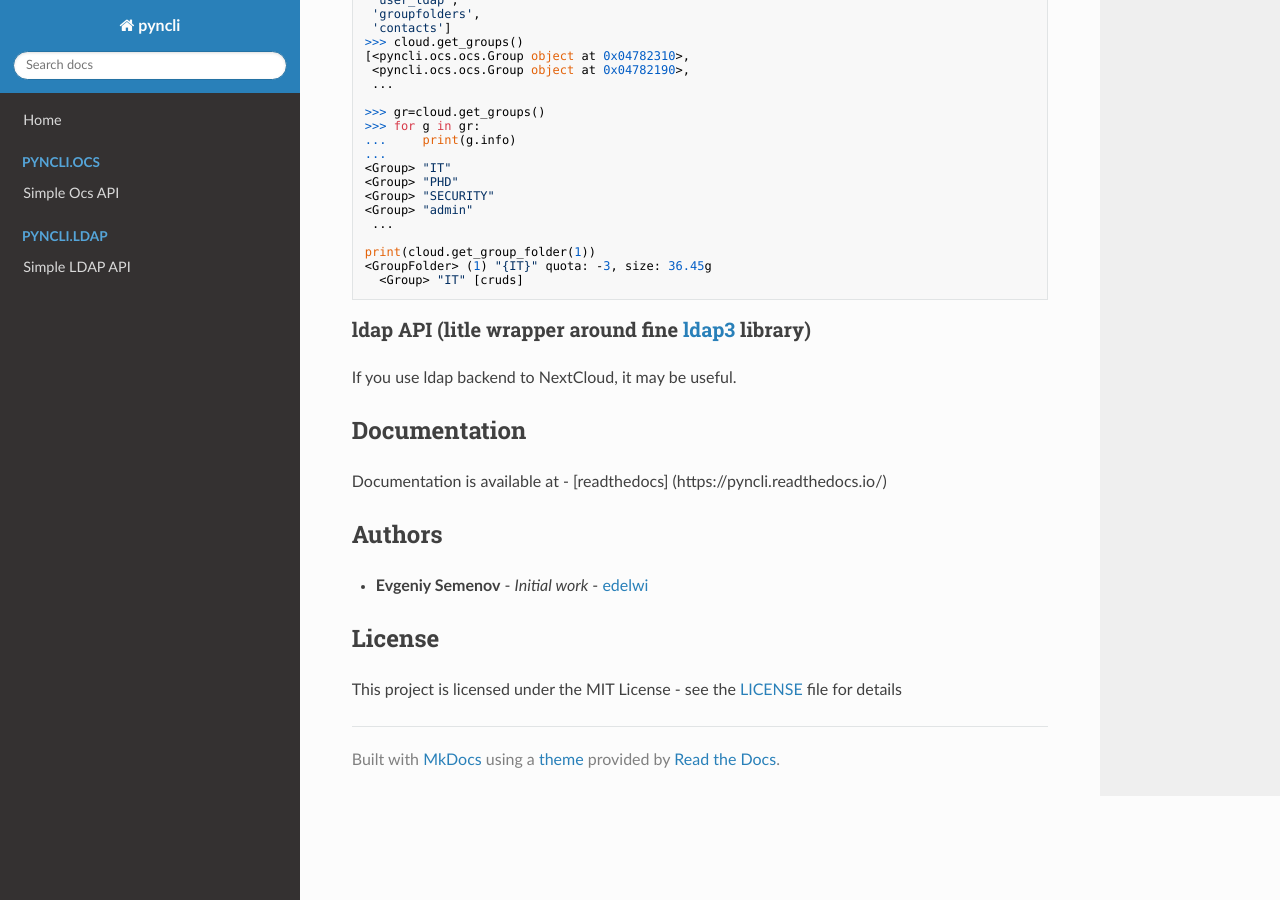
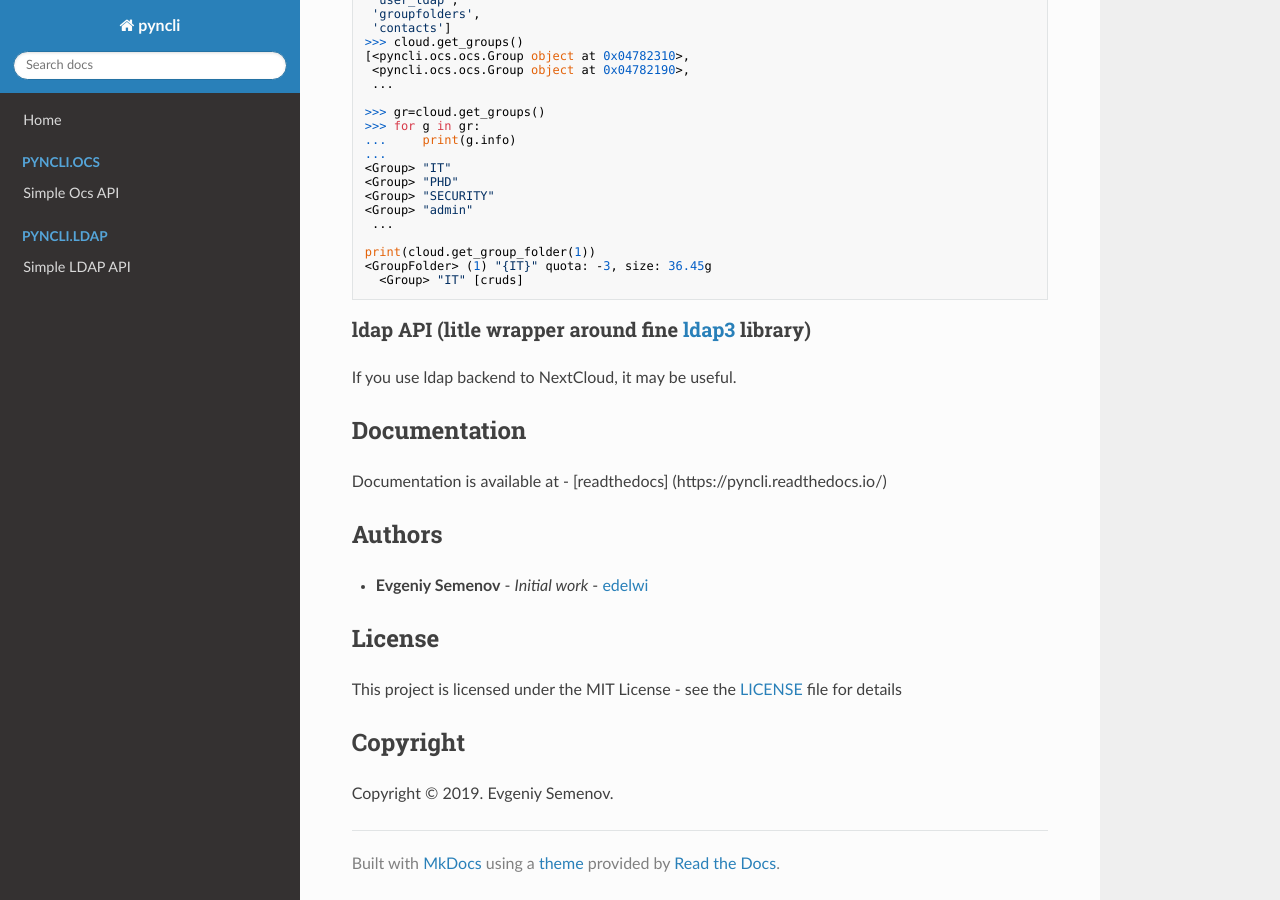
Before and after one commit to edelwi/pyncli, an MkDocs documentation site: the page built from docs/index.md, in a window 1280 px wide and 900 px high, scrolled down 4470 px. Built offline with MkDocs 1.6.1, drawn with Linux system fonts in a browser that asks for light colours; nearby versions of some CDN libraries; some of the changed text lies outside the part shown.

```diff
--- a/docs/index.md
+++ b/docs/index.md
@@ -228,3 +228,10 @@ Documentation is available at - [readthedocs] (https://pyncli.readthedocs.io/)
 ## License
 
 This project is licensed under the MIT License - see the [LICENSE](LICENSE) file for details
+
+## Copyright
+
+Copyright © 2019. Evgeniy Semenov.
+
+[coverage-image]: https://codecov.io/gh/edelwi/pyncli/branch/master/graph/badge.svg
+[coverage-url]: https://codecov.io/gh/edelwi/pyncli
```
Also changed, not shown: other parts of docs/index.md (+1 -1 lines), README.md (+4 -1 lines).
